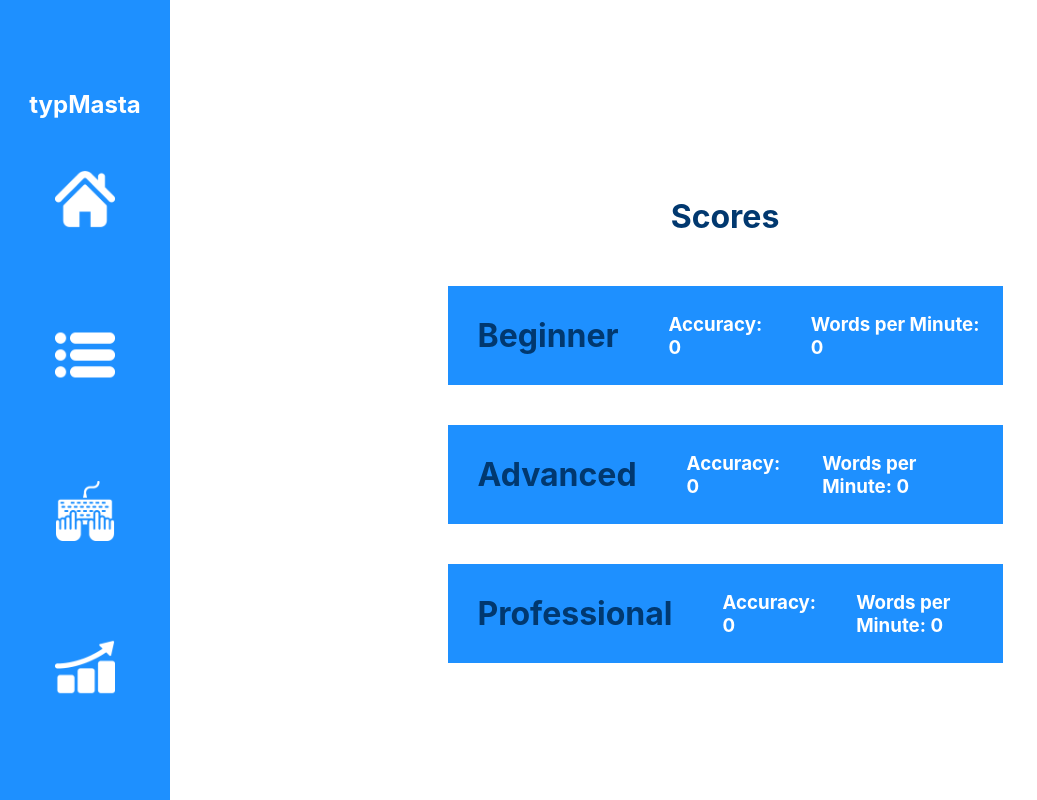
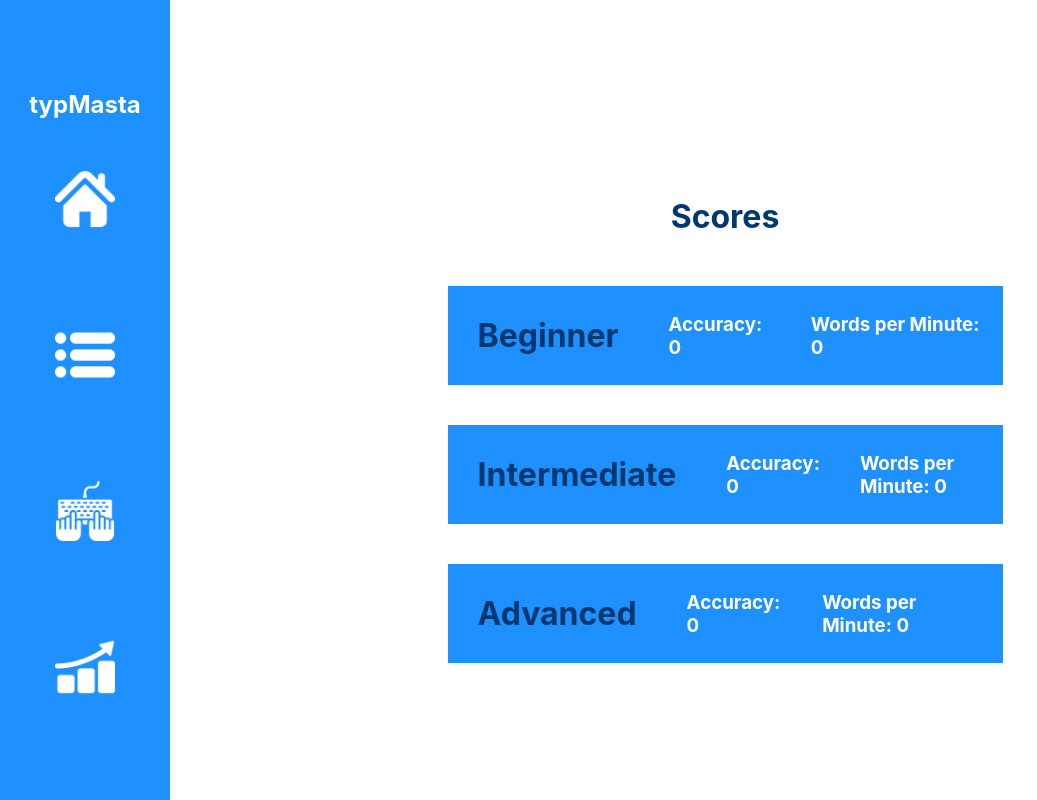
Before and after one commit to shineteye/typ_masta, a React (Create React App) app: page /progress in a window 1280 px wide. Shown: the whole page, without its empty margins (0-1037 px from the left). Built offline with nearby package versions, Linux system fonts and the light colour scheme.

Commit message:
intermediate changes

```diff
--- a/src/pages/MenuPage/MenuPage.js
+++ b/src/pages/MenuPage/MenuPage.js
@@ -59,13 +59,13 @@ function MenuPage() {
                         handler={handleBeginnerClick}
                     />
                     <Card
-                        lvlText="Advanced"
+                        lvlText="Intermediate"
                         imgSrc={advanceImg}
                         linkTo='/videotutorials'
                         handler={handleAdvanceClick}
                     />
                     <Card
-                        lvlText="Professional"
+                        lvlText="Advanced"
                         imgSrc={proImg}
                         linkTo='/videotutorials'
                         handler={handleProClick}
--- a/src/pages/PracticePage/PracticePageR.js
+++ b/src/pages/PracticePage/PracticePageR.js
@@ -115,10 +115,8 @@ export default function PracticePageR() {
             <Sidebar />
             <div style={mainContentStyles}>
                 <div className={styles.practiceInfo}>
-                    <p>Time:  </p>
-                    <p>Mistakes: </p>
                     <p>Accuracy: {accuracy.toFixed(2)}%</p>
-                    <p>WPM: </p>
+                    <p>WPM: {typingSpeed.toFixed(2)}</p>
                 </div>
 
                 <div className={styles.body}>
--- a/src/pages/ProgressPage/ProgressPage.js
+++ b/src/pages/ProgressPage/ProgressPage.js
@@ -34,14 +34,14 @@ export const ProgressPage = () => {
                 }
                 {(!params.mode || params.mode === 'adv') && (
                     <div className={styles.scoreSection}>
-                        <h1>Advanced</h1>
+                        <h1>Intermediate</h1>
                         <h3>Accuracy: {scoreAdv?.accuracy || 0} </h3>
                         <h3>Words per Minute: {scoreAdv?.typingSpeed || 0} </h3>
                     </div>
                 )}
                 {(!params.mode || params.mode === 'pro') && (
                     <div className={styles.scoreSection}>
-                        <h1>Professional</h1>
+                        <h1>Advanced</h1>
                         <h3>Accuracy: {scorePro?.accuracy || 0} </h3>
                         <h3>Words per Minute: {scorePro?.typingSpeed || 0} </h3>
                     </div>
--- a/src/pages/TutorialPage/TutorialPage.js
+++ b/src/pages/TutorialPage/TutorialPage.js
@@ -45,7 +45,7 @@ const TutorialPage = () => {
             </>}
 
             {mode === 'adv' && <>
-                <h1>Advanced Videos</h1>
+                <h1>Intermediate Videos</h1>
                 <VidTutCard
                     mainHeading="TUTORIAL"
                     subheading='click to begin'
@@ -63,7 +63,7 @@ const TutorialPage = () => {
                 </Link>
             </>}
             {mode === 'pro' && <>
-                <h1>Professional Videos</h1>
+                <h1>Advanced Videos</h1>
                 <VidTutCard
                     mainHeading="TUTORIAL"
                     subheading='click to begin'
```
